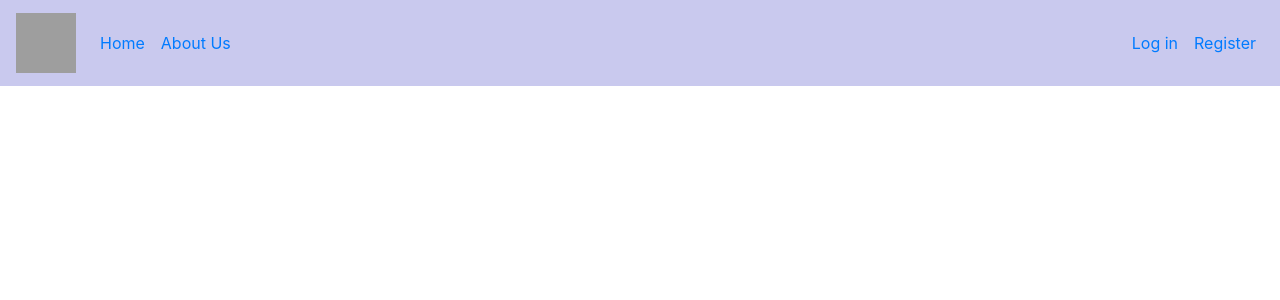
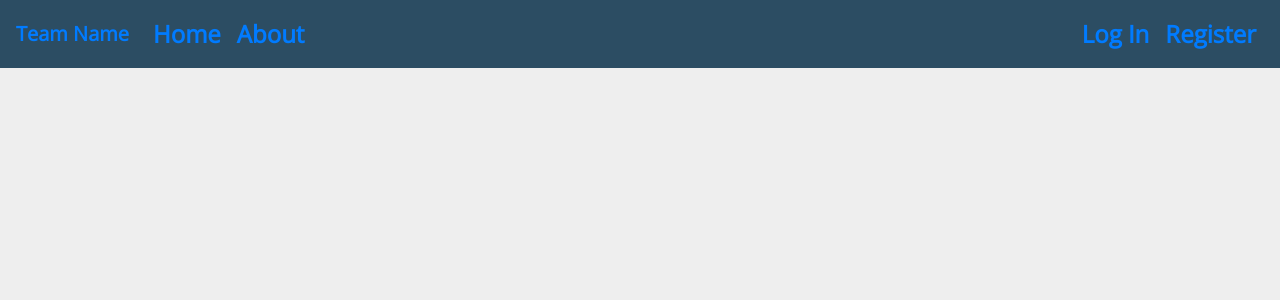
Before and after one commit to pulkithanda/hack-cessible, a Flask app: page / in a window 1280 px wide. Shown: the top 300 px of the page. Run offline with Flask 2, Linux system fonts and the light colour scheme; some libraries are stand-ins or nearby versions; grey boxes are pictures that could not be loaded.

Commit message:
nav styling

```diff
--- a/covid19/static/css/index.css
+++ /dev/null
@@ -1,8 +0,0 @@
-*{
-    margin: 0;
-    padding: 0;
-    box-sizing: border-box;
-}
-nav{
-    background-color: #C9C9EE;
-}
--- a/covid19/templates/layout.html
+++ b/covid19/templates/layout.html
@@ -5,19 +5,34 @@
     <meta charset="UTF-8">
     <meta http-equiv="X-UA-Compatible" content="IE=edge">
     <meta name="viewport" content="width=device-width, initial-scale=1.0">
-    <link type="text/css" rel="stylesheet" href="{{url_for('static', filename='/css/index.css')}}">
-    <link rel="stylesheet" href="https://cdn.jsdelivr.net/npm/bootstrap@4.6.0/dist/css/bootstrap.min.css" integrity="sha384-B0vP5xmATw1+K9KRQjQERJvTumQW0nPEzvF6L/Z6nronJ3oUOFUFpCjEUQouq2+l" crossorigin="anonymous">    {% if title %}
+    <link rel="stylesheet" href="https://maxcdn.bootstrapcdn.com/bootstrap/4.0.0/css/bootstrap.min.css" integrity="sha384-Gn5384xqQ1aoWXA+058RXPxPg6fy4IWvTNh0E263XmFcJlSAwiGgFAW/dAiS6JXm" crossorigin="anonymous">
+    {% if title %}
     <title> COVID-19 {{title}} </title>
     {% else %}
     <title> COVID19 </title>
     {% endif %}
+    <!--Fonts-->
+    <link rel="preconnect" href="https://fonts.gstatic.com">
+    <link rel="preconnect" href="https://fonts.gstatic.com">
+    <link href="https://fonts.googleapis.com/css2?family=Open+Sans:wght@300&family=Roboto:wght@100&display=swap" rel="stylesheet">
+    <!--Inline CSS-->
+    <style>
+      nav{
+        background : #2c4d63;
+        font-family: 'Open Sans', sans-serif;
+        font-size: 24px;
+        font-weight: 600;
+      }
+      body{
+        background-color: #eee;
+      }
 
+    </style>
 </head>
-
 <body>
     <header>
       <nav class="navbar fixed-top navbar-expand-md" id="nav">
-            <a href="#" class="navbar-brand"><img src="https://blog.hubspot.com/hubfs/image8-2.jpg" alt="logo" height="60px" width="60px"></a>
+        <a href="#" class="navbar-brand">Team Name</a>
         <button class="navbar-toggler navbar-light" data-toggle="collapse" data-target=".menu">
           <span class="navbar-toggler-icon"></span>
           <span class="icon-bar"></span>
@@ -27,11 +42,11 @@
         <div class="collapse navbar-collapse nav menu">
           <ul class="navbar-nav">
             <li class="nav-item"><a href="#" class="nav-link">Home</a></li>
-                <li class="nav-item"><a href="#" class="nav-link">About Us</a></li>
+            <li class="nav-item"><a href="#about" class="nav-link">About</a></li>
           </ul>
         <div class="collapse navbar-collapse nav menu login"></div>
           <ul class="navbar-nav">
-                <li class="nav-item sign"><a href=""  class="nav-link log">Log in</a></li>
+            <li class="nav-item sign"><a href=""  class="nav-link log">Log In</a></li>
             <li class="nav-item sign"><a href=""  class="nav-link log">Register</a></li>
           </ul>
         </div>
```
Lines whose indentation alone changed are shown as unchanged.
